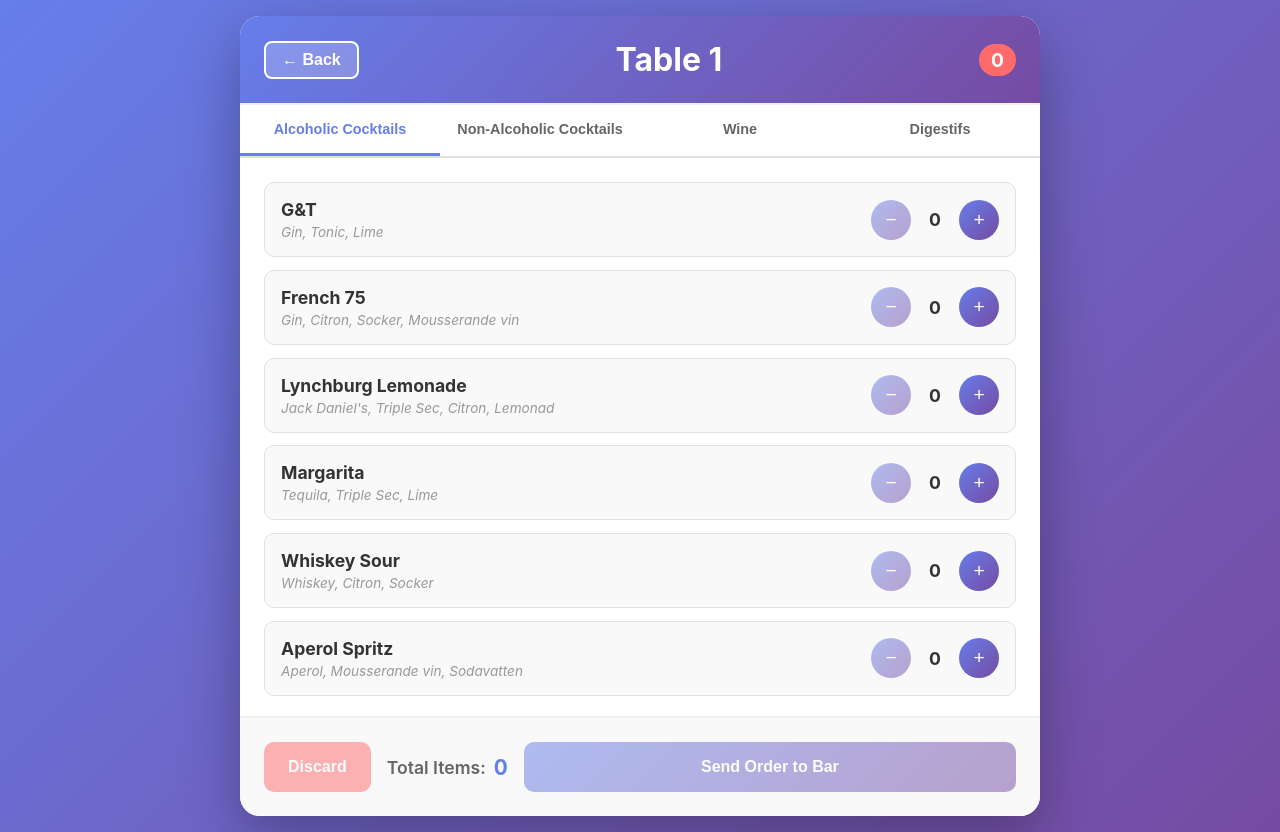
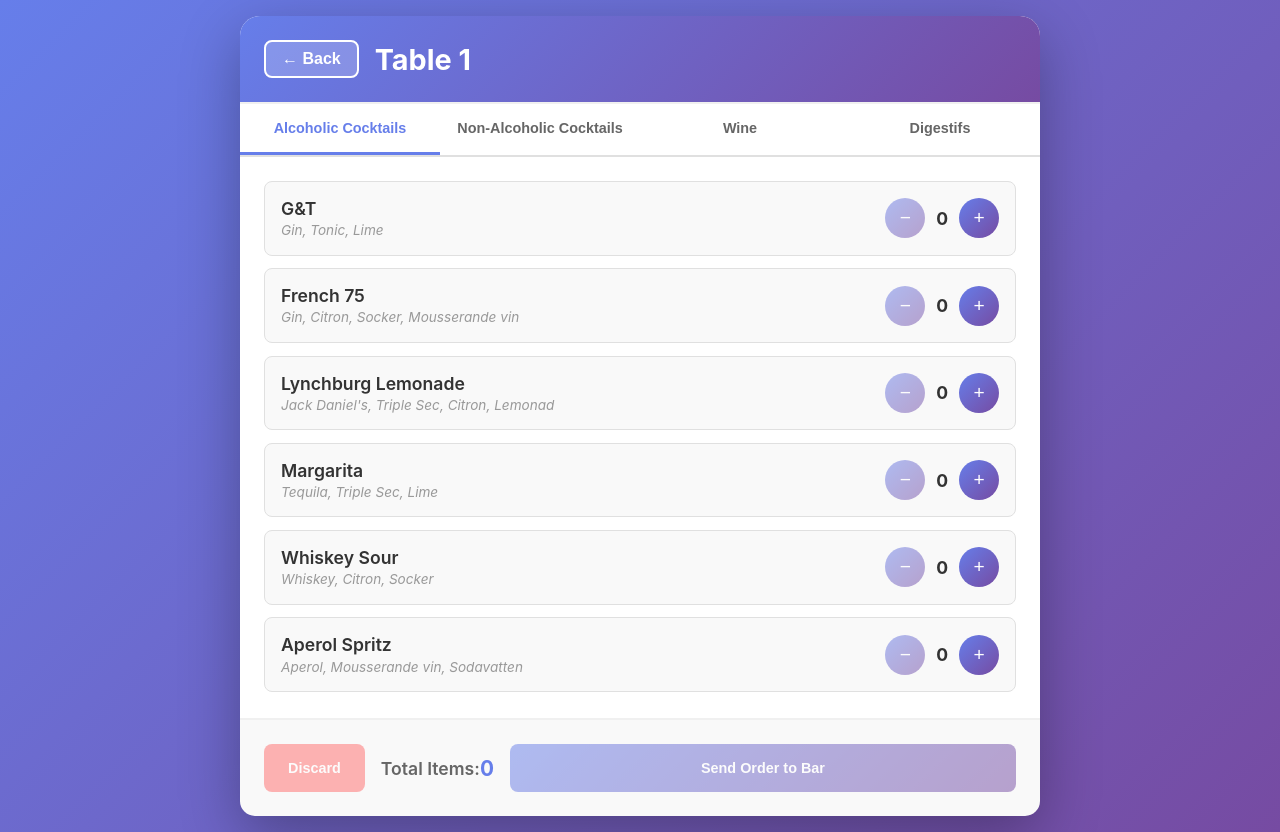
Before and after one commit to KiwiComp/wedding-guests, a React (Create React App) app: page /#/table/1 in a window 1280 px wide. Built offline with nearby package versions, Linux system fonts and the light colour scheme; no server answers.

Commit message:
Layout update

```diff
--- a/package.json
+++ b/package.json
@@ -1,7 +1,7 @@
 {
   "name": "wedding-guests",
   "version": "0.1.0",
-  "homepage": "https://kiwicomp.github.io//wedding-guests",
+  "homepage": "https://kiwicomp.github.io/wedding-guests",
   "private": true,
   "dependencies": {
     "@testing-library/dom": "^10.4.1",
--- a/src/components/TableOrder/TableOrder.css
+++ b/src/components/TableOrder/TableOrder.css
@@ -4,12 +4,12 @@
   align-items: flex-start;
   min-height: 100vh;
   background: linear-gradient(135deg, #667eea 0%, #764ba2 100%);
-  padding: 1rem;
+  padding: 0.5rem;
 }
 
 .order-container {
   background: white;
-  border-radius: 20px;
+  border-radius: 15px;
   box-shadow: 0 20px 60px rgba(0, 0, 0, 0.3);
   width: 100%;
   max-width: 800px;
@@ -22,11 +22,12 @@
 .order-header {
   display: flex;
   align-items: center;
-  justify-content: space-between;
-  padding: 1.5rem;
+  justify-content: flex-start;
+  gap: 1rem;
+  padding: 1rem;
   border-bottom: 2px solid #f0f0f0;
   background: linear-gradient(135deg, #667eea 0%, #764ba2 100%);
-  border-radius: 20px 20px 0 0;
+  border-radius: 15px 15px 0 0;
   color: white;
 }
 
@@ -34,12 +35,14 @@
   background: rgba(255, 255, 255, 0.2);
   border: 2px solid white;
   color: white;
-  padding: 0.5rem 1rem;
+  padding: 0.4rem 0.8rem;
   border-radius: 8px;
   cursor: pointer;
   font-weight: bold;
-  font-size: 1rem;
+  font-size: 0.9rem;
   transition: all 0.2s;
+  white-space: nowrap;
+  flex-shrink: 0;
 }
 
 .back-button:hover {
@@ -47,24 +50,17 @@
 }
 
 .order-header h1 {
-  flex: 1;
-  text-align: center;
   margin: 0;
-  font-size: 2rem;
+  font-size: 1.3rem;
+  white-space: nowrap;
 }
 
 .cart-info {
-  font-size: 1.2rem;
-  font-weight: bold;
+  display: none;
 }
 
 .cart-count {
-  display: inline-block;
-  background: #ff6b6b;
-  color: white;
-  padding: 0.25rem 0.75rem;
-  border-radius: 20px;
-  min-width: 2rem;
+  display: none;
 }
 
 .tabs-section {
@@ -85,12 +81,12 @@
 
 .tab-button {
   flex: 1;
-  padding: 1rem;
+  padding: 0.7rem 0.6rem;
   background: white;
   border: none;
   border-bottom: 3px solid transparent;
   color: #666;
-  font-size: 0.9rem;
+  font-size: 0.75rem;
   font-weight: 600;
   cursor: pointer;
   transition: all 0.3s;
@@ -111,22 +107,23 @@
 .drinks-container {
   flex: 1;
   overflow-y: auto;
-  padding: 1.5rem;
+  padding: 0.75rem;
 }
 
 .drinks-list {
   display: flex;
   flex-direction: column;
-  gap: 0.8rem;
+  gap: 0.6rem;
 }
 
 .drink-item {
-  display: flex;
-  justify-content: space-between;
-  align-items: center;
-  padding: 1rem;
+  display: grid;
+  grid-template-columns: 1fr auto;
+  gap: 0.5rem;
+  align-items: start;
+  padding: 0.75rem;
   background: #f9f9f9;
-  border-radius: 10px;
+  border-radius: 8px;
   border: 1px solid #e0e0e0;
   transition: all 0.2s;
 }
@@ -137,46 +134,49 @@
 }
 
 .drink-info {
-  flex: 1;
+  min-width: 0;
 }
 
 .drink-name {
-  margin: 0 0 0.25rem 0;
+  margin: 0 0 0.2rem 0;
   color: #333;
-  font-size: 1.1rem;
+  font-size: 0.95rem;
+  font-weight: 600;
 }
 
 .drink-ingredients {
   margin: 0;
   color: #999;
-  font-size: 0.85rem;
+  font-size: 0.75rem;
   font-style: italic;
+  line-height: 1.2;
 }
 
 .quantity-controls {
   display: flex;
   align-items: center;
-  gap: 0.5rem;
-  margin-left: 1rem;
+  gap: 0.3rem;
+  flex-shrink: 0;
 }
 
 .qty-btn {
   background: linear-gradient(135deg, #667eea 0%, #764ba2 100%);
   color: white;
   border: none;
-  width: 2.5rem;
-  height: 2.5rem;
+  width: 2rem;
+  height: 2rem;
   border-radius: 50%;
-  font-size: 1.2rem;
+  font-size: 1rem;
   cursor: pointer;
   display: flex;
   align-items: center;
   justify-content: center;
   transition: all 0.2s;
+  padding: 0;
 }
 
 .qty-btn:hover:not(:disabled) {
-  transform: scale(1.1);
+  transform: scale(1.05);
   box-shadow: 0 4px 12px rgba(102, 126, 234, 0.4);
 }
 
@@ -186,34 +186,34 @@
 }
 
 .quantity-display {
-  min-width: 2rem;
+  min-width: 1.5rem;
   text-align: center;
   font-weight: bold;
   color: #333;
-  font-size: 1.1rem;
+  font-size: 0.9rem;
 }
 
 .order-footer {
-  padding: 1.5rem;
+  padding: 0.75rem;
   border-top: 2px solid #f0f0f0;
   background: #f9f9f9;
-  border-radius: 0 0 20px 20px;
+  border-radius: 0 0 15px 15px;
   display: flex;
-  justify-content: space-between;
-  align-items: center;
-  gap: 1rem;
+  flex-direction: column;
+  gap: 0.6rem;
 }
 
 .discard-button {
   background: #ff6b6b;
   color: white;
   border: none;
-  padding: 1rem 1.5rem;
-  border-radius: 10px;
-  font-size: 1rem;
+  padding: 0.7rem 1rem;
+  border-radius: 8px;
+  font-size: 0.9rem;
   font-weight: bold;
   cursor: pointer;
   transition: all 0.2s;
+  width: 100%;
 }
 
 .discard-button:hover:not(:disabled) {
@@ -234,8 +234,8 @@
 .total-info {
   display: flex;
   align-items: center;
-  gap: 0.5rem;
-  font-size: 1.1rem;
+  justify-content: space-between;
+  font-size: 0.95rem;
 }
 
 .total-label {
@@ -245,7 +245,7 @@
 
 .total-count {
   color: #667eea;
-  font-size: 1.3rem;
+  font-size: 1.1rem;
   font-weight: bold;
 }
 
@@ -253,14 +253,13 @@
   background: linear-gradient(135deg, #667eea 0%, #764ba2 100%);
   color: white;
   border: none;
-  padding: 1rem 2rem;
-  border-radius: 10px;
-  font-size: 1rem;
+  padding: 0.8rem 1rem;
+  border-radius: 8px;
+  font-size: 0.9rem;
   font-weight: bold;
   cursor: pointer;
   transition: all 0.2s;
-  flex: 1;
-  min-width: 150px;
+  width: 100%;
 }
 
 .submit-button:hover:not(:disabled) {
@@ -273,61 +272,90 @@
   cursor: not-allowed;
 }
 
-@media (max-width: 600px) {
+@media (min-width: 601px) {
+  .table-order {
+    padding: 1rem;
+  }
+
+  .order-container {
+    border-radius: 20px;
+  }
+
   .order-header {
-    flex-direction: column;
-    gap: 1rem;
+    padding: 1.5rem;
+    border-radius: 20px 20px 0 0;
   }
 
   .order-header h1 {
-    font-size: 1.5rem;
+    font-size: 1.8rem;
   }
 
   .back-button {
-    align-self: flex-start;
+    padding: 0.5rem 1rem;
+    font-size: 1rem;
   }
 
-  .cart-info {
-    align-self: flex-end;
+  .drinks-container {
+    padding: 1.5rem;
+  }
+
+  .drinks-list {
+    gap: 0.8rem;
   }
 
   .drink-item {
-    flex-direction: column;
-    align-items: flex-start;
+    padding: 1rem;
+    grid-template-columns: 1fr auto;
+    gap: 1rem;
+    align-items: center;
   }
 
-  .quantity-controls {
-    align-self: flex-end;
-    margin-left: 0;
-    margin-top: 0.5rem;
+  .drink-name {
+    font-size: 1.1rem;
+  }
+
+  .drink-ingredients {
+    font-size: 0.85rem;
+  }
+
+  .qty-btn {
+    width: 2.5rem;
+    height: 2.5rem;
+    font-size: 1.2rem;
+  }
+
+  .quantity-display {
+    font-size: 1.1rem;
+  }
+
+  .tab-button {
+    padding: 1rem;
+    font-size: 0.9rem;
   }
 
   .order-footer {
-    flex-direction: column;
+    padding: 1.5rem;
+    flex-direction: row;
     gap: 1rem;
   }
 
   .discard-button {
-    width: 100%;
-    padding: 0.75rem 1rem;
+    width: auto;
+    padding: 1rem 1.5rem;
   }
 
   .submit-button {
-    width: 100%;
-    font-size: 1rem;
+    width: auto;
+    padding: 1rem 2rem;
+    flex: 1;
+    min-width: 150px;
   }
 
   .total-info {
-    width: 100%;
-    justify-content: space-between;
+    font-size: 1.1rem;
   }
 
-  .tab-button {
-    padding: 0.75rem;
-    font-size: 0.8rem;
-  }
-
-  .tabs-header {
-    gap: 0;
+  .total-count {
+    font-size: 1.3rem;
   }
 }
--- a/src/components/TableOrder/TableOrder.jsx
+++ b/src/components/TableOrder/TableOrder.jsx
@@ -98,9 +98,6 @@ const TableOrder = () => {
             ← Back
           </button>
           <h1>Table {tableNumber}</h1>
-          <div className="cart-info">
-            <span className="cart-count">{getTotalItems()}</span>
-          </div>
         </div>
 
         <div className="tabs-section">
```
